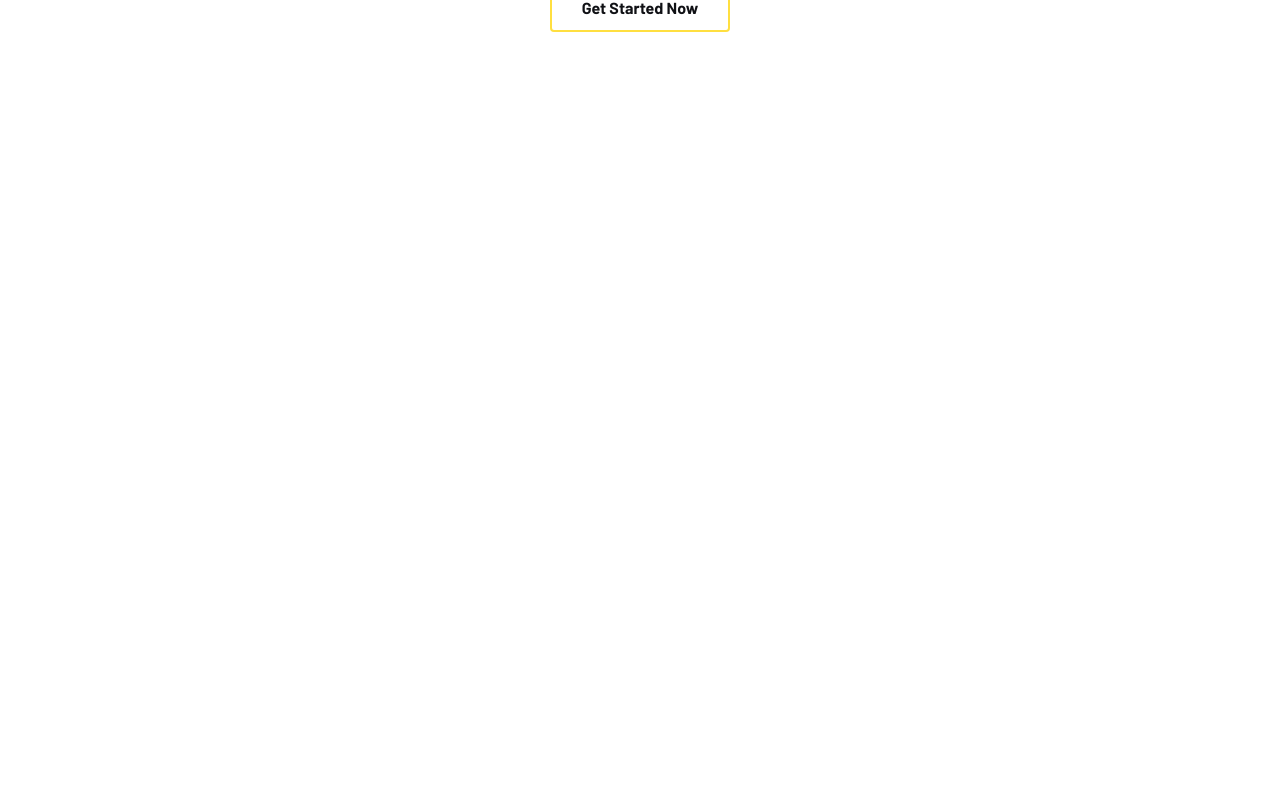
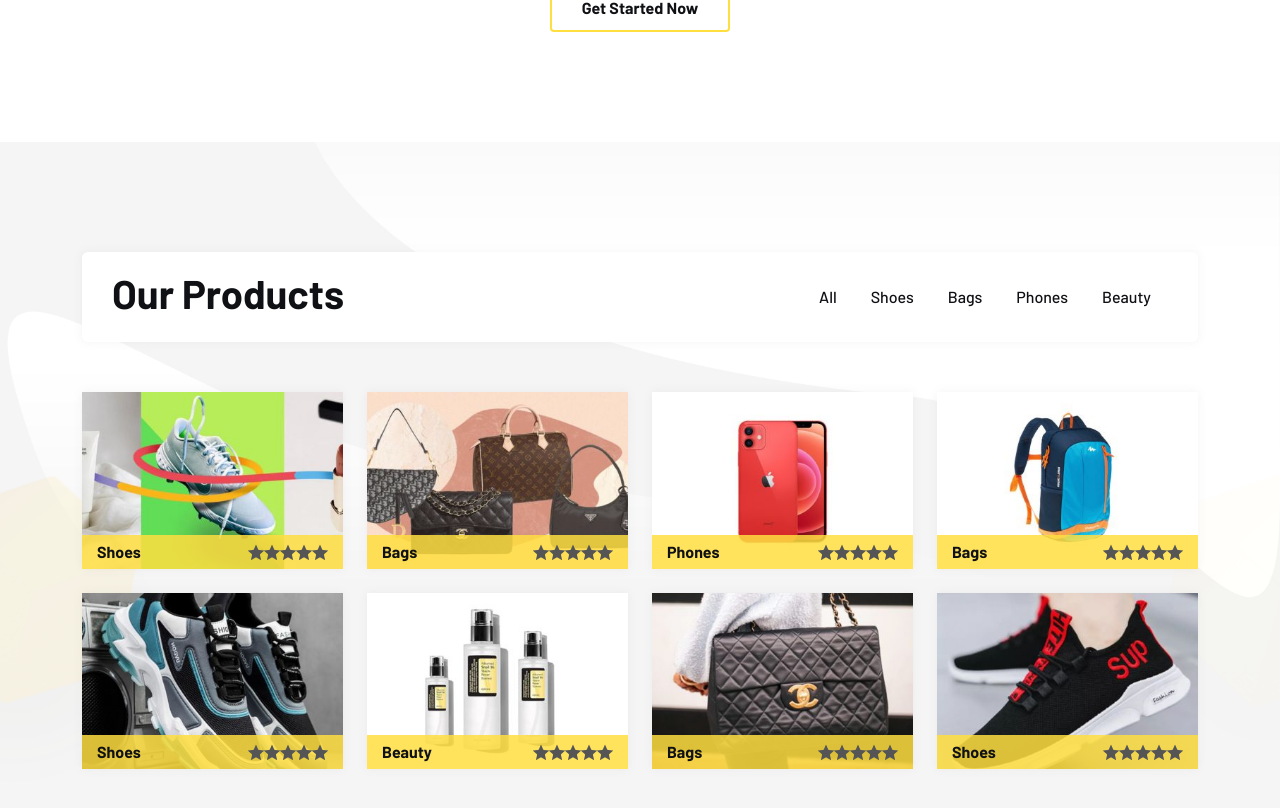
Before and after one commit to Vimal-Boopathi-D/viboshop-e-commerce-with-react, a React (Vite) app: page / in a window 1280 px wide. Shown: the part 1628-2436 px from the top of the page. Before the commit the page ends 1770 px from the top, so only its background shows below. Built offline with nearby package versions, Linux system fonts and the light colour scheme.

Commit message:
CategoryShowCase

```diff
--- /dev/null
+++ b/src/components/Ratings.jsx
@@ -0,0 +1,15 @@
+import React from 'react'
+
+const Ratings = () => {
+  return (
+     <span className='ratings'>
+        <i className="icofont-ui-rating"></i>
+        <i className="icofont-ui-rating"></i>
+        <i className="icofont-ui-rating"></i>
+        <i className="icofont-ui-rating"></i>
+        <i className="icofont-ui-rating"></i>
+    </span>
+  )
+}
+
+export default Ratings
--- /dev/null
+++ b/src/home/CategoryShowCase.jsx
@@ -0,0 +1,139 @@
+import React, { useState } from 'react';
+import Ratings from '../components/Ratings';
+
+const title = "Our Products";
+
+const ProductData = [
+{
+imgUrl: 'src/assets/images/categoryTab/01.jpg',
+cate: 'Shoes',
+title: 'Nike Premier X',
+author: 'assets/images/course/author/01.jpg',
+brand: 'Nike',
+price: '$199.00',
+id: 1,
+},
+{
+imgUrl: 'src/assets/images/categoryTab/02.jpg',
+cate: 'Bags',
+title: 'Asthetic Bags',
+author: 'assets/images/course/author/02.jpg',
+brand: 'D&J Bags',
+price: '$199.00',
+id: 2,
+},
+{
+imgUrl: 'src/assets/images/categoryTab/03.jpg',
+cate: 'Phones',
+title: 'iPhone 12',
+author: 'src/assets/images/categoryTab/brand/apple.png',
+brand: 'Apple',
+price: '$199.00',
+id: 3,
+},
+{
+imgUrl: 'src/assets/images/categoryTab/04.jpg',
+cate: 'Bags',
+title: 'Hiking Bag 15 Nh100',
+author: 'assets/images/course/author/04.jpg',
+brand: 'Gucci',
+price: '$199.00',
+id: 4,
+},
+{
+imgUrl: 'src/assets/images/categoryTab/05.jpg',
+cate: 'Shoes',
+title: 'Outdoor Sports Shoes',
+author: 'assets/images/course/author/05.jpg',
+brand: 'Nike',
+price: '$199.00',
+id: 5,
+},
+{
+imgUrl: 'src/assets/images/categoryTab/06.jpg',
+cate: 'Beauty',
+title: 'COSRX Snail Mucin',
+author: 'assets/images/course/author/06.jpg',
+brand: 'Zaara',
+price: '$199.00',
+id: 6,
+},
+{
+imgUrl: 'src/assets/images/categoryTab/07.jpg',
+cate: 'Bags',
+title: 'Look Less Chanel Bag ',
+author: 'assets/images/course/author/01.jpg',
+brand: 'Gucci',
+price: '$199.00',
+id: 7,
+},
+{
+imgUrl: 'src/assets/images/categoryTab/08.jpg',
+cate: 'Shoes',
+title: 'Casual Sneakers',
+author: 'assets/images/course/author/02.jpg',
+brand: 'Bata',
+price: '$199.00',
+id: 8,
+},
+]
+
+
+const CategoryShowCase = () => {
+    const[items,setItems]=useState(ProductData);
+    //category based filtering
+    const filterItem = ()=>{
+
+    }
+  return (
+    <div className='course-section style-3 padding-tb'>
+        {/* shapes */}
+        <div className='course-shape one'><img src="/src/assets/images/shape-img/icon/01.png" alt="" /></div>
+        <div className='course-shape two'><img src="/src/assets/images/shape-img/icon/02.png" alt="" /></div>
+        {/* main section */}
+        <div className='container'>
+            {/* section header */}
+            <div className='section-header'>
+                <h2 className='title'>{title}</h2>
+                <div className='course-filter-group'>
+                    <ul className='lab-ul'>
+                        <li onClick={()=>filterItem("All")}>All</li>
+                        <li onClick={()=>filterItem("Shoes")}>Shoes</li>
+                        <li onClick={()=>filterItem("Bags")}>Bags</li>
+                        <li onClick={()=>filterItem("Phones")}>Phones</li>
+                        <li onClick={()=>filterItem("Beauty")}>Beauty</li>
+                    </ul>
+                </div>
+            </div>
+            {/* section body */}
+            <div className='section-wrapper'>
+                <div className='row g-4 justify-content-center row-cols-xl-4 row-cols-lg-3 row-cols-md-2 row-cols-1'>
+                    {
+                    items.map((product)=> <div key={product.id} className='col' >
+                        <div className='course-item style-4'>
+                            <div className='course-inner'>
+                                <div className='course-thumb'>
+                                    <img src={product.imgUrl} alt="" />
+                                    <div className='course-category'>
+                                        <div className='course-cate'>
+                                            <a href="#">{product.cate}</a>
+                                        </div>
+                                        <div className='course-review'>
+                                            <Ratings/>
+                                        </div>
+                                    </div>
+                                </div>
+                            </div>
+                        </div>
+
+                        </div>)
+                     }
+                </div>
+            </div>
+        </div>
+    </div>
+
+  )
+}
+
+export default CategoryShowCase
--- a/src/home/Home.jsx
+++ b/src/home/Home.jsx
@@ -2,12 +2,14 @@
 import { Outlet } from 'react-router-dom'
 import Banner from './Banner'
 import HomeCategory from './HomeCategory'
+import CategoryShowCase from './CategoryShowCase'
 
 const Home = () => {
   return (
     <div>
       <Banner/>
       <HomeCategory/>
+      <CategoryShowCase/>
     </div>
   )
 }
```
Also changed, not shown: src/assets/css/style.min.css.
